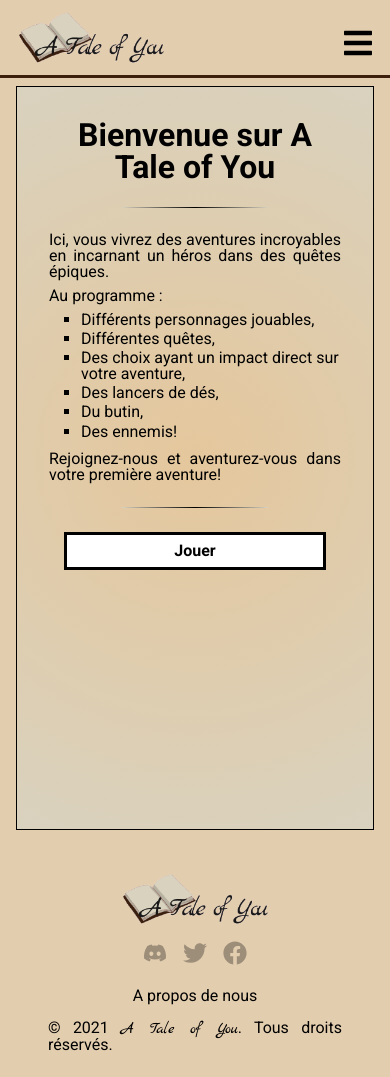
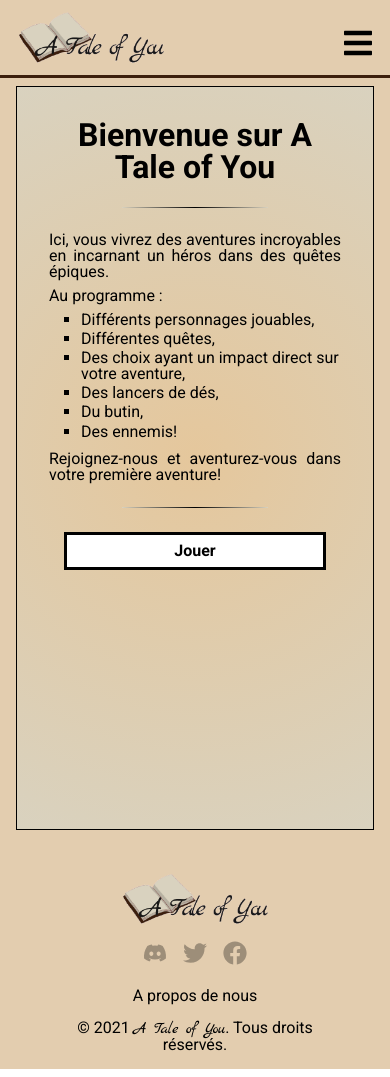
Before and after one commit to DamienCourcoux/A-Tale-of-You, a React app: page / in a window 390 px wide. Built offline with nearby package versions, Linux system fonts and the light colour scheme.

Commit message:
mise à jour du responsive du footer

```diff
--- a/src/components/Footer/index.js
+++ b/src/components/Footer/index.js
@@ -64,7 +64,7 @@ const Footer = () => (
       >
         A propos de nous
       </NavLink>
-      <p className="footer__links--copyright">© 2021 <span>A Tale of You</span>. Tous droits réservés.</p>
+      <div className="footer__links--copyright">© 2021 <span>A Tale of You</span>. Tous droits réservés.</div>
     </div>
   </footer>
 );
--- a/src/components/Footer/style.scss
+++ b/src/components/Footer/style.scss
@@ -5,17 +5,16 @@
   padding: 2rem 3rem;
 
   // pour mobile
-  @media screen and (max-width: 500px) {
+  @media screen and (max-width: 560px) {
     padding-bottom: 1rem;
   }
 
   // pour desktop
-  @media screen and (min-width: 501px) {
+  @media screen and (min-width: 561px) {
     display: flex;
     justify-content: space-between;
     align-items: flex-start;
   }
-
 
   &__logo {
     img {
@@ -31,7 +30,7 @@
     align-items: flex-end;
 
     // pour mobile
-    @media screen and (max-width: 500px) {
+    @media screen and (max-width: 560px) {
       padding-top: 1rem;
       align-items: center;
     }
@@ -40,7 +39,7 @@
       display: flex;
 
       // pour mobile
-      @media screen and (max-width: 500px) {
+      @media screen and (max-width: 560px) {
         margin-left: 0;
       }
 
@@ -48,17 +47,9 @@
         margin-left: 1rem;
 
         // pour mobile
-        @media screen and (max-width: 500px) {
+        @media screen and (max-width: 560px) {
           margin: 0 0.5rem;
         }
-
-        // a svg {
-        //   font-size: 1.5rem;
-
-        //   &:hover {
-        //     transform: scale(1.1);
-        //   }
-        // }
 
         .link {
           font-size: 1.5rem;
@@ -70,8 +61,6 @@
           }
         }
       }
-
-
     }
 
     &--aboutUs {
@@ -83,6 +72,7 @@
     }
 
     &--copyright {
+      text-align: center;
 
       span {
         font-family: 'Marck Script', cursive;
```
